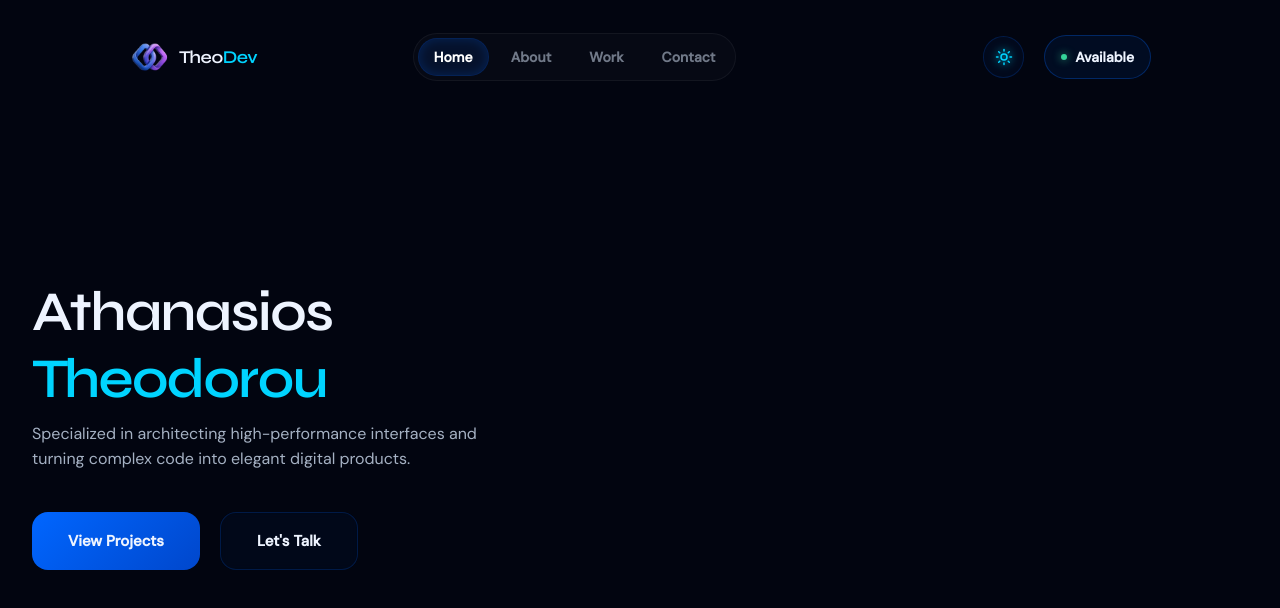
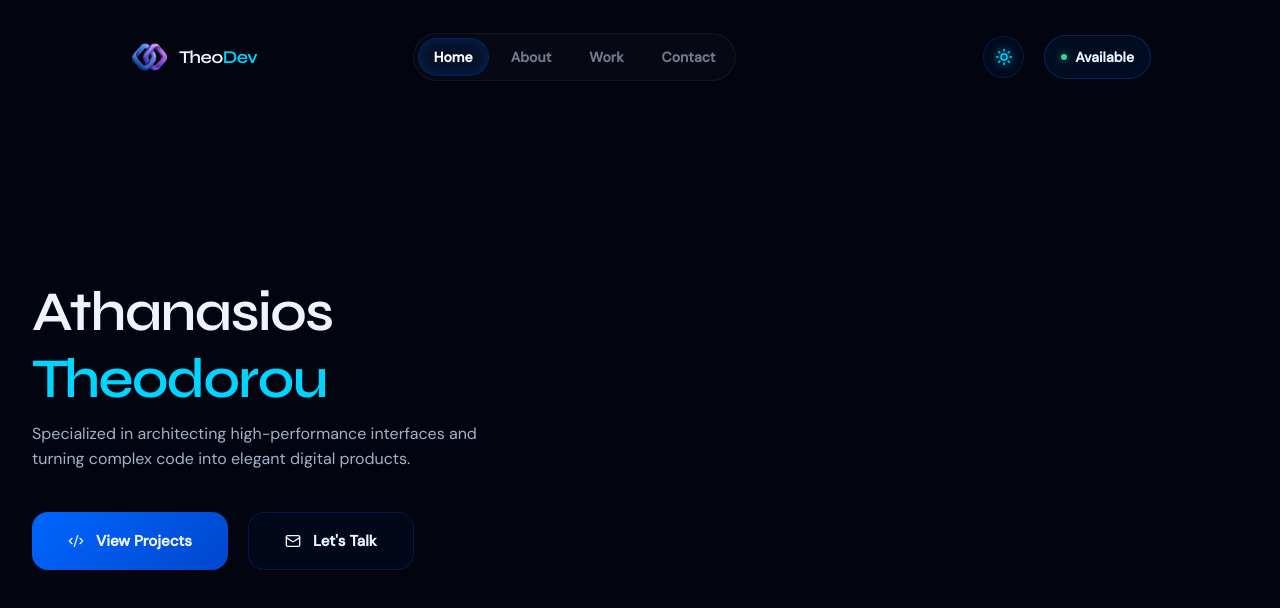
Before and after one commit to athanasios-theodorou/TheoDev-Portfolio, a React (Vite) app: page / in a window 1280 px wide. Shown: the top 608 px of the page. Built offline with nearby package versions, Linux system fonts and the light colour scheme.

Commit message:
Add icons to action buttons

```diff
--- a/src/components/sections/Home/subcomponents/HomeContent.jsx
+++ b/src/components/sections/Home/subcomponents/HomeContent.jsx
@@ -1,3 +1,5 @@
+import { Code2, Mail } from "lucide-react";
+
 import classes from "./HomeContent.module.css";
 
 export const HomeContent = () => {
@@ -14,8 +16,13 @@ export const HomeContent = () => {
         complex code into elegant digital products.
       </p>
       <div className={classes["home-actions"]}>
-        <a className={classes["home-btn-primary"]}>View Projects</a>
-        <a className={classes["home-btn-secondary"]}>Let's Talk</a>
+        <a className={classes["home-btn-primary"]}>
+          <Code2 size={16} /> View Projects
+        </a>
+        <a className={classes["home-btn-secondary"]}>
+          <Mail size={16} />
+          Let's Talk
+        </a>
       </div>
     </div>
   );
```
